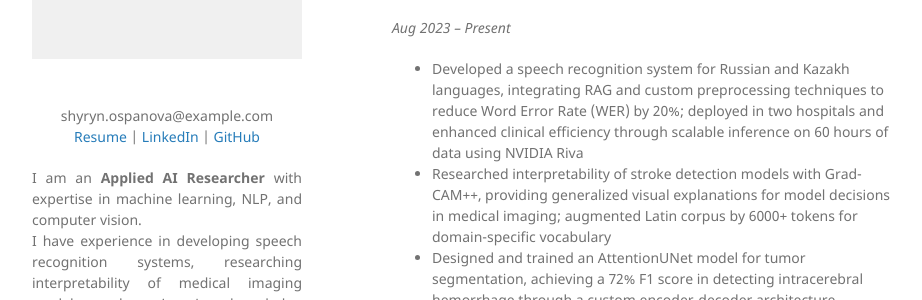
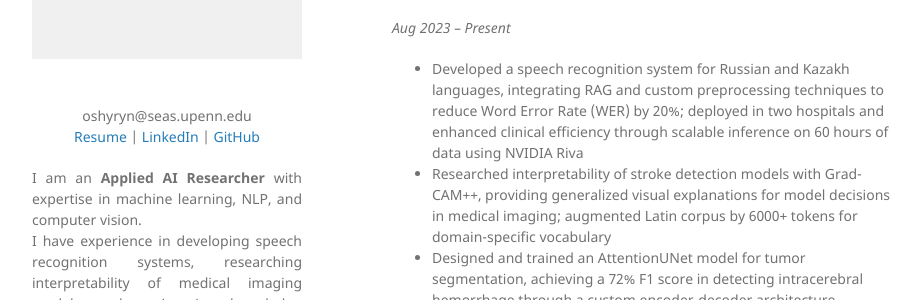
Before and after one commit to re1null0/portfolio.io, a Jekyll site: the page built from index.md, in a window 1280 px wide. Shown: the part 320-620 px from the top of the page, without its empty margins (178-1100 px from the left). Built offline with Jekyll 4.4.1, drawn with Linux system fonts in a browser that asks for light colours.

Commit message:
Update _config.yml

```diff
--- a/_config.yml
+++ b/_config.yml
@@ -2,7 +2,7 @@ title: <p align="center"> Shyryn Ospanova </p>
 logo: "/images/placeholder-profile.png?raw=true"
 description:
   <p align="center">
-  <br> shyryn.ospanova@example.com
+  <br> oshyryn@seas.upenn.edu
   <br> <a href="pdf/Shyryn_Ospanova_Resume.pdf">Resume</a> |
   <a href="https://www.linkedin.com/in/shirin-ospanova/">LinkedIn</a> |
   <a href="https://github.com/re1null0">GitHub</a>
```
